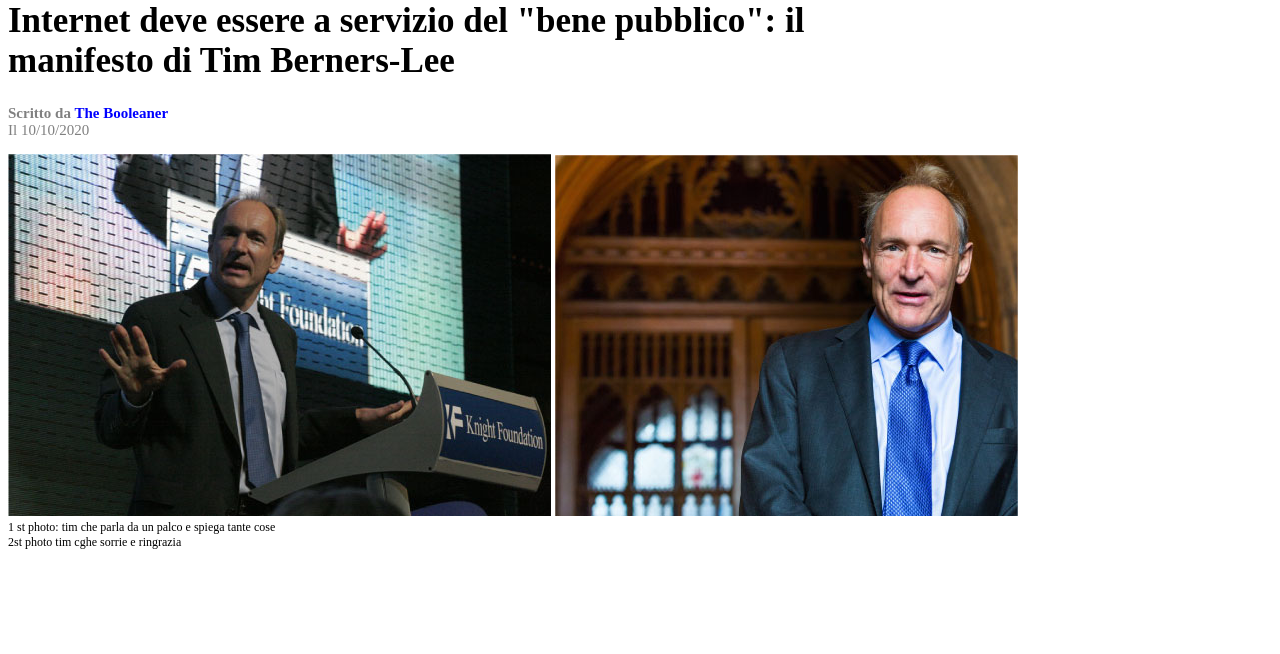
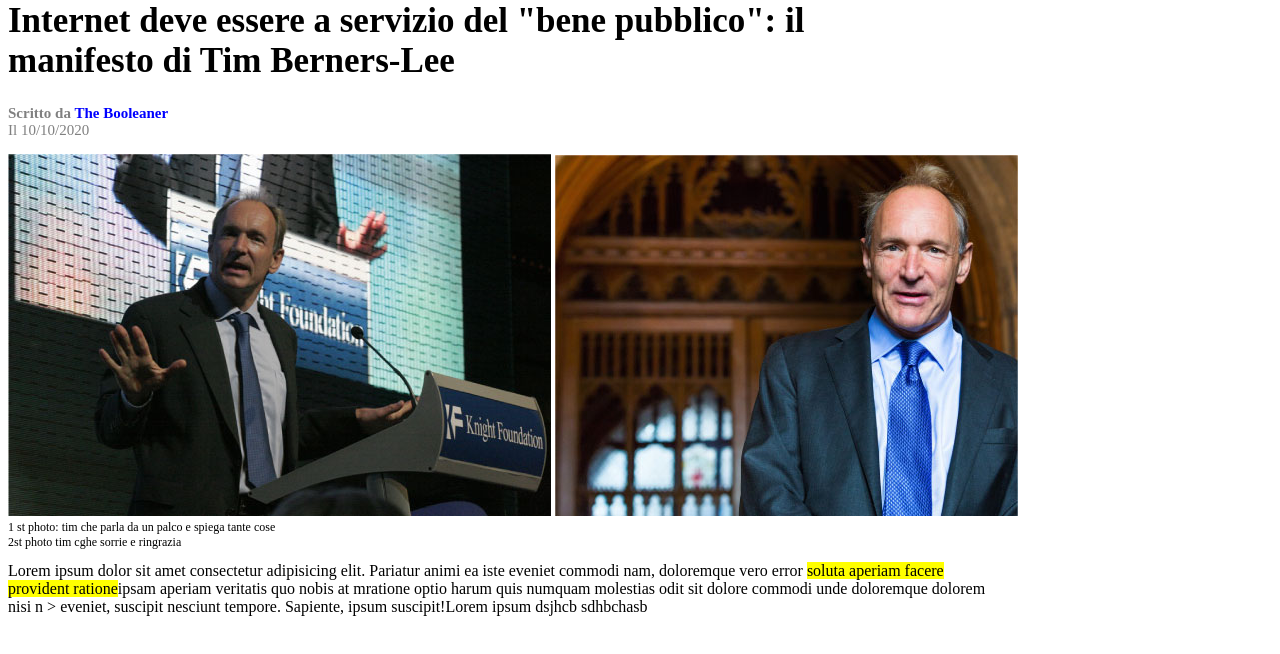
Before and after one commit to MatteoGiuntella/html-css-booleaner, a plain HTML site: page index.html in a window 1280 px wide. Shown: the part 130-784 px from the top of the page. Drawn offline with Linux system fonts and the light colour scheme.

Commit message:
creazione articolo 1 css e manutenzione struttura

```diff
--- a/css/style.css
+++ b/css/style.css
@@ -1,12 +1,13 @@
-    *{
-        box-sizing: border-box;
-    }
-    #sfondohd{
+   *{
+    box-sizing: border-box;
+   }
+   #sfondohd{
         background-image: url(../img/pattern.png);
         background-color: rgb(62, 155, 186);
+        width: 1000px;
         height: 100px;
         position: relative;
-        mar
+
         }
     #logo{
         width: 200px;
@@ -31,3 +32,7 @@
         margin-top: 0px;
         font-size: 12px;
     }
+    .articolo{
+        width: 1000px;
+
+    }
--- a/index.html
+++ b/index.html
@@ -29,10 +29,15 @@
            <div>
               <p class="descrizioni" >1 st photo: tim che parla da un palco e spiega tante cose <br>2st photo tim cghe sorrie e ringrazia</p>
            </div>
-
-
         </header>
        <!-- fine header main -->
+       <!-- inizio articolo -->
+       <article>
+        <div class="articolo">
+            <span>Lorem ipsum dolor sit amet consectetur adipisicing elit. Pariatur animi ea iste eveniet commodi nam, doloremque vero error <span style="background-color: yellow;">soluta aperiam facere provident ratione</span>ipsam aperiam veritatis quo nobis at mratione optio harum quis numquam molestias odit sit dolore commodi unde doloremque dolorem nisi n > eveniet, suscipit nesciunt tempore. Sapiente, ipsum suscipit!Lorem ipsum dsjhcb sdhbchasb
+            </span>
+        </div>
+       </article>
     </main>
     <!-- fine main -->
 
```
Lines whose indentation alone changed are shown as unchanged.
